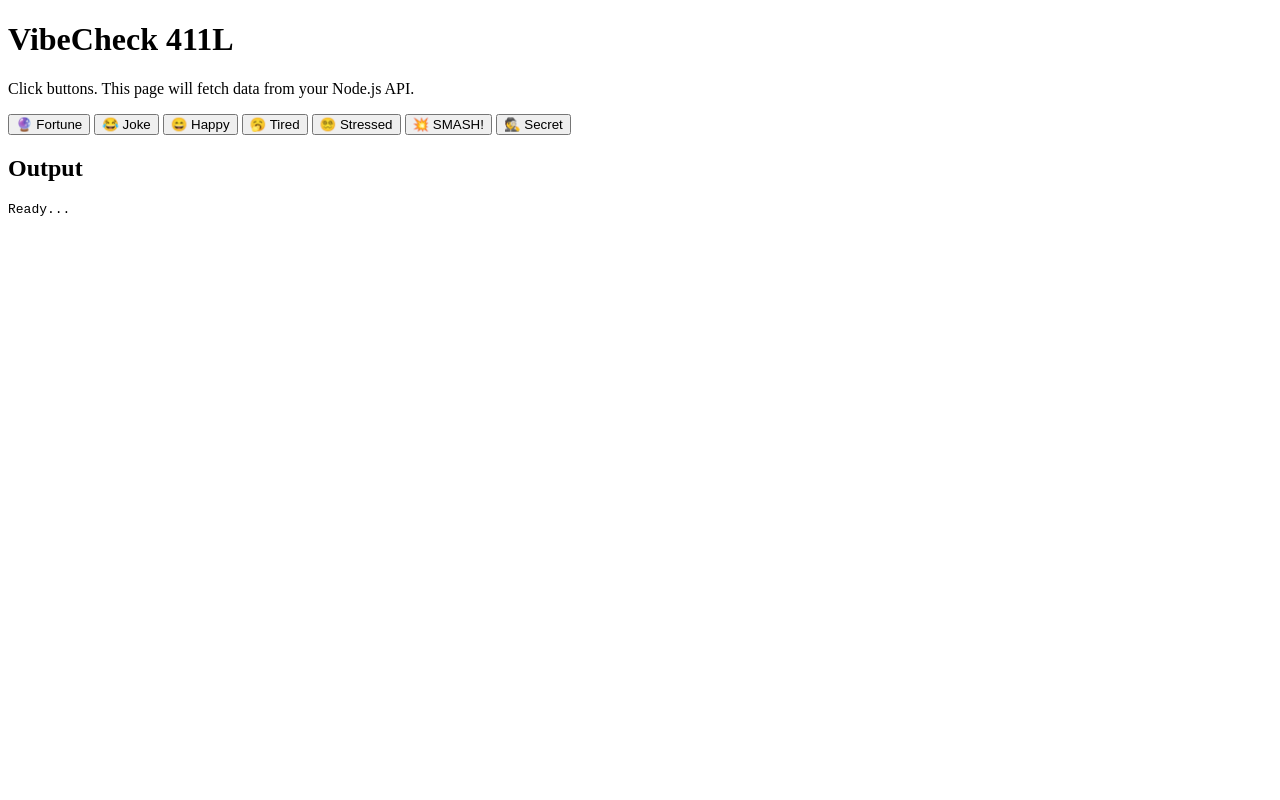
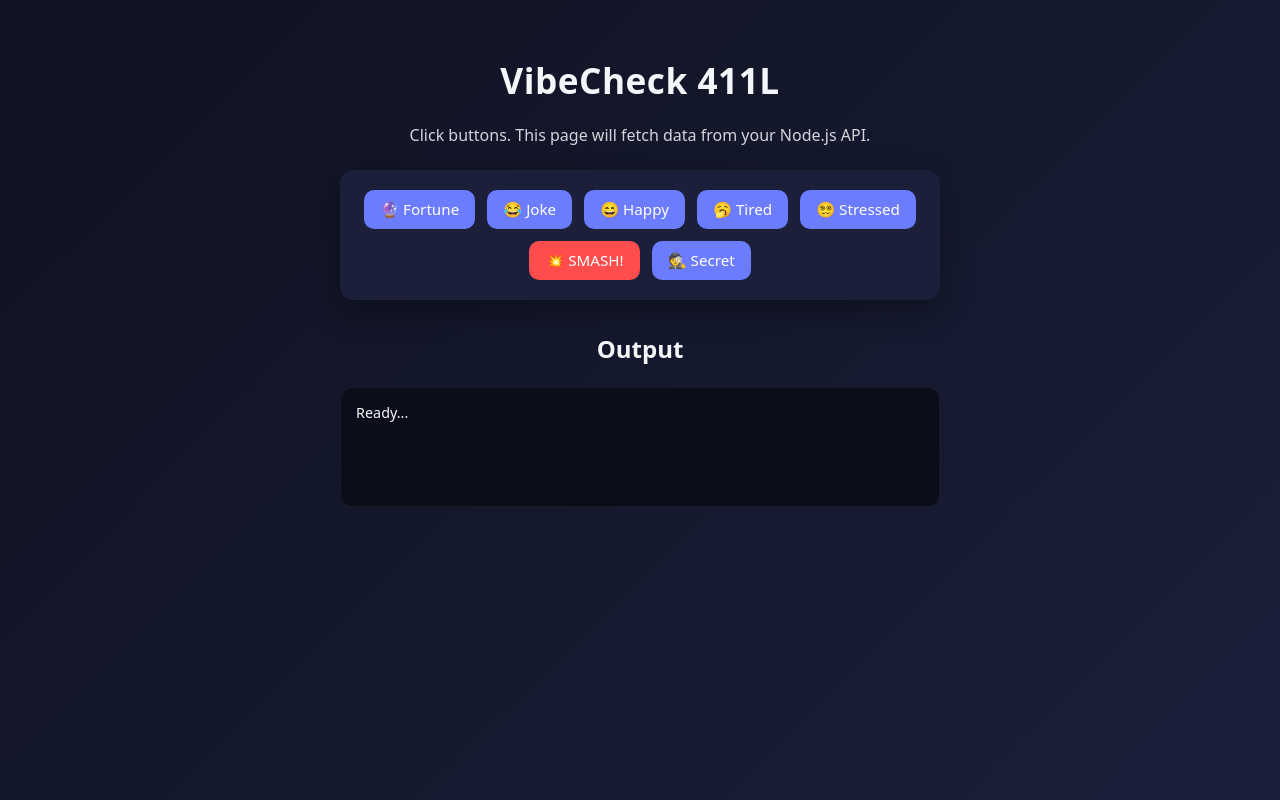
Before and after one commit to shininglight35/VibeCheck-Mangahas-Garcia, a plain HTML site: page frontend/index.html in a window 1280 px wide. Drawn offline with Linux system fonts and the light colour scheme.

Commit message:
added style to the index.html

```diff
--- a/frontend/index.html
+++ b/frontend/index.html
@@ -6,6 +6,97 @@
   <title>VibeCheck 411L</title>
 </head>
 <body>
+    <style>
+  :root {
+    --bg: #0f1220;
+    --card: #1b1f3a;
+    --text: #f5f6fa;
+    --accent: #6c7cff;
+    --accent-hover: #8b97ff;
+    --danger: #ff4d4d;
+  }
+
+  * {
+    box-sizing: border-box;
+    font-family: system-ui, -apple-system, BlinkMacSystemFont, "Segoe UI", sans-serif;
+  }
+
+  body {
+    margin: 0;
+    min-height: 100vh;
+    background: linear-gradient(135deg, #0f1220, #1b1f3a);
+    color: var(--text);
+    display: flex;
+    flex-direction: column;
+    align-items: center;
+    padding: 2rem 1rem;
+  }
+
+  h1 {
+    margin-bottom: 0.25rem;
+    font-size: 2.2rem;
+    letter-spacing: 0.5px;
+  }
+
+  p {
+    opacity: 0.85;
+    margin-bottom: 1.5rem;
+  }
+
+  div {
+    background: var(--card);
+    padding: 1.25rem;
+    border-radius: 14px;
+    display: flex;
+    flex-wrap: wrap;
+    gap: 0.75rem;
+    justify-content: center;
+    box-shadow: 0 10px 30px rgba(0,0,0,0.35);
+    max-width: 600px;
+  }
+
+  button {
+    border: none;
+    border-radius: 10px;
+    padding: 0.6rem 1rem;
+    font-size: 0.95rem;
+    cursor: pointer;
+    background: var(--accent);
+    color: white;
+    transition: transform 0.15s ease, box-shadow 0.15s ease, background 0.15s;
+  }
+
+  button:hover {
+    background: var(--accent-hover);
+    transform: translateY(-2px);
+    box-shadow: 0 6px 16px rgba(0,0,0,0.3);
+  }
+
+  #btnSmash {
+    background: var(--danger);
+  }
+
+  #btnSmash:hover {
+    background: #ff6b6b;
+  }
+
+  h2 {
+    margin-top: 2rem;
+    margin-bottom: 0.5rem;
+  }
+
+  pre {
+    background: #0b0e1a;
+    padding: 1rem;
+    border-radius: 12px;
+    width: 100%;
+    max-width: 600px;
+    min-height: 120px;
+    overflow-x: auto;
+    box-shadow: inset 0 0 0 1px rgba(255,255,255,0.05);
+    font-size: 0.9rem;
+  }
+</style>
   <h1>VibeCheck 411L</h1>
   <p>Click buttons. This page will fetch data from your Node.js API.</p>
 
```
